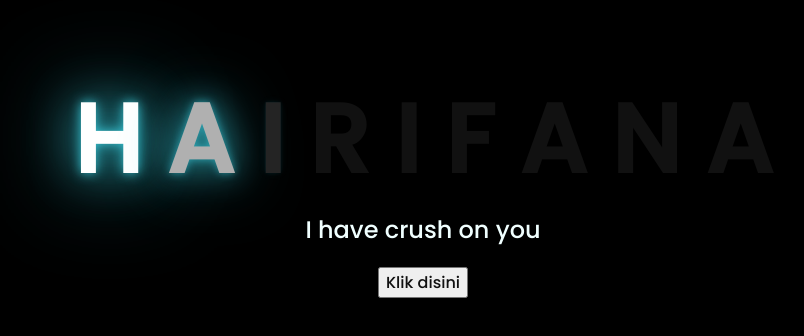
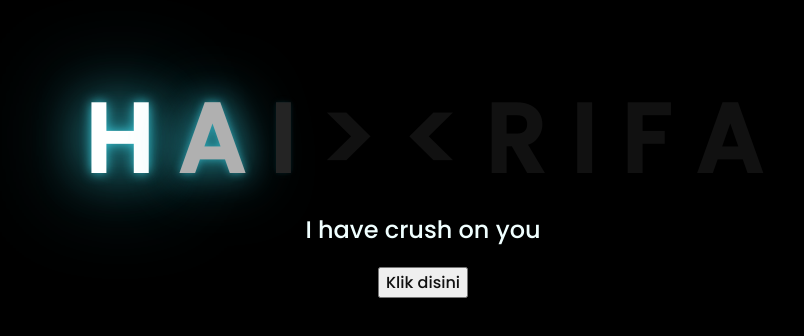
Before and after one commit to Rifqifauu/flower, a plain HTML site: page index.html in a window 1280 px wide. Shown: the part 226-562 px from the top of the page, without its empty margins (225-1029 px from the left). Drawn offline with Linux system fonts and the light colour scheme.

Commit message:
Update index.html

```diff
--- a/index.html
+++ b/index.html
@@ -14,11 +14,11 @@
         <span>H</span>
         <span>A</span>
         <span>I</span>
+        <span>></span>
+        <span><</span>
         <span>R</span>
         <span>I</span>
         <span>F</span>
-        <span>A</span>
-        <span>N</span>
         <span>A</span>
     </div>
     <div class="description">
```
